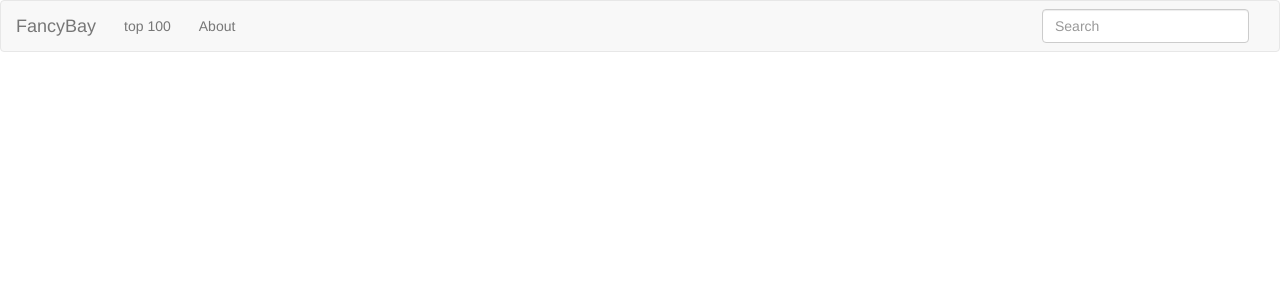
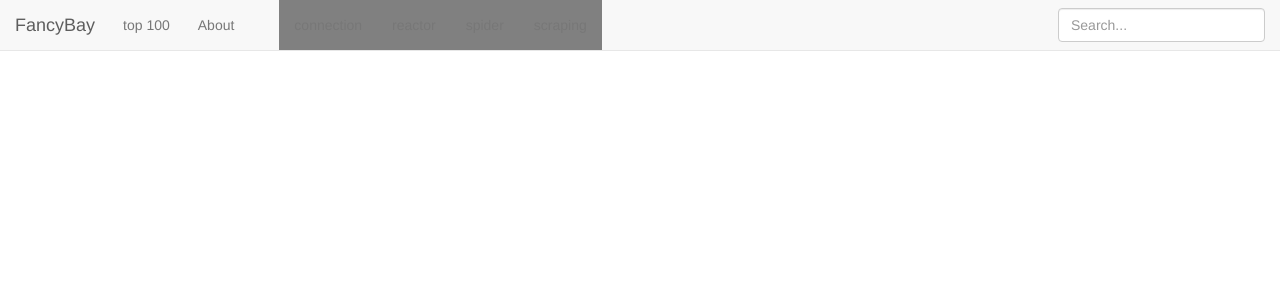
Before and after one commit to emilecaron/theFancyBay, a Flask app: page / in a window 1280 px wide. Shown: the top 300 px of the page. Run offline with Flask 2, Linux system fonts and the light colour scheme; some libraries are stand-ins or nearby versions.

Commit message:
Progress data via websockes + design progress info for client

```diff
--- a/front/app.py
+++ b/front/app.py
@@ -15,17 +15,14 @@
 
 @sockets.route('/socket')
 def echo_socket(ws):
-    #query = None
-    #while not isinstance(query, str):
     try :
         query = ws.receive()
     except :
         print('Websocket is down...')
         return
-    #
+
     valid = search_reg.match(query)
     if valid:
-        print('Valid search, going for it')
         time, err = zoo.SpiderFarm.sendSpider( valid.group(1), pipe=ws.send, sync=True )
 
 @app.route('/')
--- a/front/static/fixes.css
+++ b/front/static/fixes.css
@@ -1,9 +1,27 @@
-.button-link {
-    background-color: transparent;
-    border: none;
+body{
+    padding-top: 70px;
 }
 
-.button-link:hover {
-    color: red;
-    text-decoration: none;
+.progress-li {
+    outline: 3px;
+    background-color: grey;
+    /*visibility: hidden;*/
 }
+
+.progress-li.p{
+
+}
+
+.navbar-btn {
+    background-color: transparent;
+    color: #777;
+}
+
+.navbar-btn:active {
+    outline: none;
+    box-shadows: none;
+}
+.navbar-btn:focus {
+    outline: none;
+    box-shadows: none;
+}
--- a/front/static/socket.js
+++ b/front/static/socket.js
@@ -16,10 +16,19 @@
 var get_websocket = function (clbk) {
     if (!ws || ws.readyState!=1){
         ws = new WebSocket('ws://'+ document.domain +':8000/socket');
-        ws.onmessage = function (msg) { grid.append(movie(JSON.parse(msg.data))); };
+        ws.onmessage = read_msg;
         ws.onopen = clbk;
     } else { clbk();}
 };
+
+var read_msg = function (msg){
+    json = JSON.parse(msg.data);
+    if ('control' in json){
+        console.log(json.control.msg);
+    } else {
+        grid.append(movie(json));
+    }
+}
 
 
 $(document).ready( function(){
@@ -29,5 +38,5 @@
 
     // Control binds
     $('#search-input').on('change', function(e) {search_movie($(e.currentTarget).val());} );
-    $('.no-submit').submit(function(e){e.preventDefault();});
+
 });
--- a/front/templates/layout.html
+++ b/front/templates/layout.html
@@ -3,32 +3,41 @@
 
 <link rel="stylesheet" href="//netdna.bootstrapcdn.com/bootstrap/3.1.1/css/bootstrap.min.css">
 <link rel=stylesheet type=text/css href="{{ url_for('static', filename='moviegnette.css') }}">
-<!--
 <link rel=stylesheet type=text/css href="{{ url_for('static', filename='fixes.css') }}">
--->
+
 <script src="//code.jquery.com/jquery-2.1.1.min.js"></script>
 <script src="//cdnjs.cloudflare.com/ajax/libs/underscore.js/1.6.0/underscore-min.js"></script>
 <script src="//netdna.bootstrapcdn.com/bootstrap/3.1.1/js/bootstrap.min.js"></script>
 
 <div class=page>
-    <nav class="navbar navbar-default" role="navigation">
+    <nav class="navbar navbar-default navbar-fixed-top" role="navigation">
         <div class="container-fluid">
             <div class="navbar-header">
-                <a class="navbar-brand" href="#">FancyBay</a>
+                <a class="navbar-brand" href="#header">FancyBay</a>
             </div>
             <div class="collapsable navbar-collapse" id="fancybay-navbar-collapse">
                 <ul class="nav navbar-nav">
-                    <li><button class='btn btn-link navbar-btn' onClick="search_movie('');">top 100</button></li>
+                    <li><button class='btn navbar-btn' onClick="search_movie('');">top 100</button></li>
                     <li><a href="about">About</a></li>
+                    <li><p class="navbar-text"> </p></li><!-- Space between menu and progress-->
                 </ul>
-                <form class="no-submit navbar-form navbar-right" role="search">
+                <ul class="nav navbar-nav">
+                    <li class='progress-li'>
+                        <p class="navbar-text">connection</p>
+                        <p class="navbar-text">reactor</p>
+                        <p class="navbar-text">spider</p>
+                        <p class="navbar-text">scraping</p>
+                    </li>
+                </ul>
+                <form class="navbar-form navbar-right" action="#header" role="search">
                     <div class="form-group">
-                        <input id="search-input" type="text" class="form-control" placeholder="Search">
+                        <input id="search-input" type="text" class="form-control" placeholder="Search...">
                     </div>
                 </form>
             </div>
         </div>
     </nav>
+    <div id="header"></div>
 
     {% block body %}{% endblock %}
 </div>
```
Also changed, not shown: front/zoo.py (+12 -2 lines).
